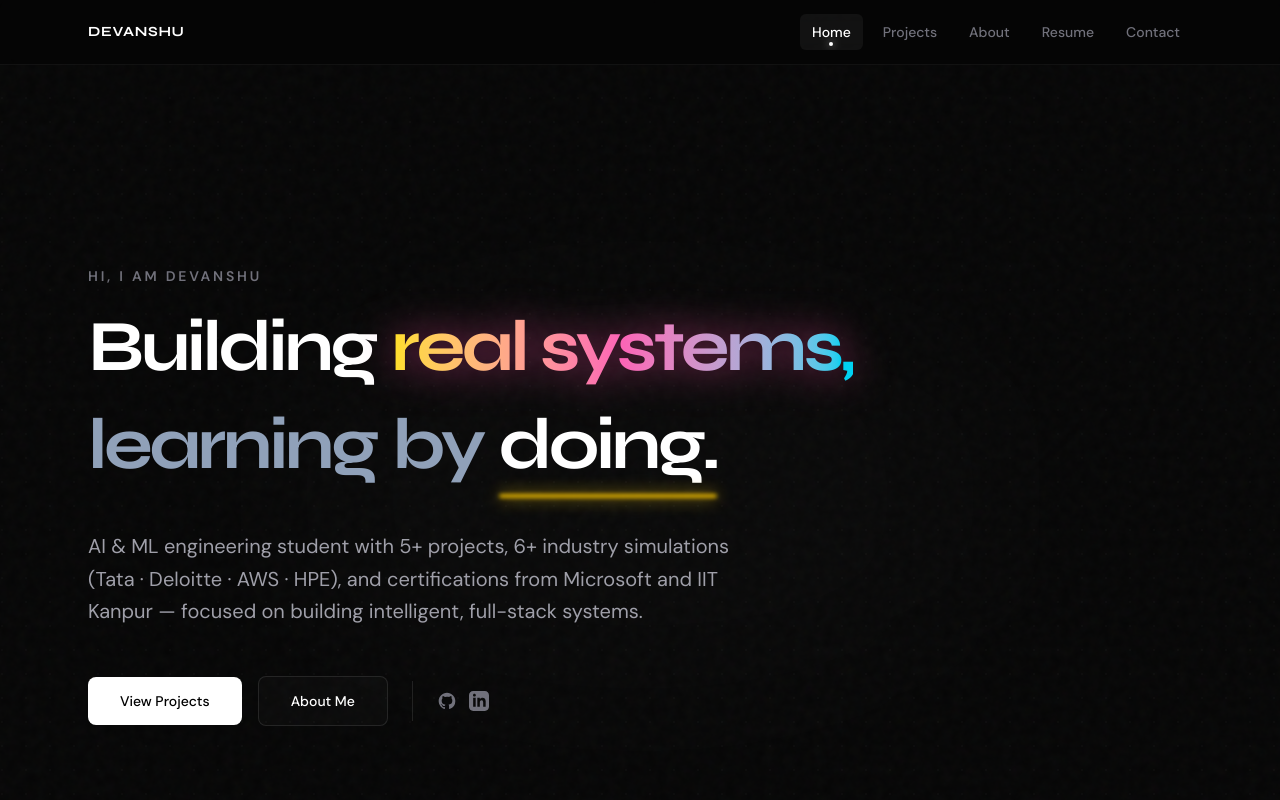
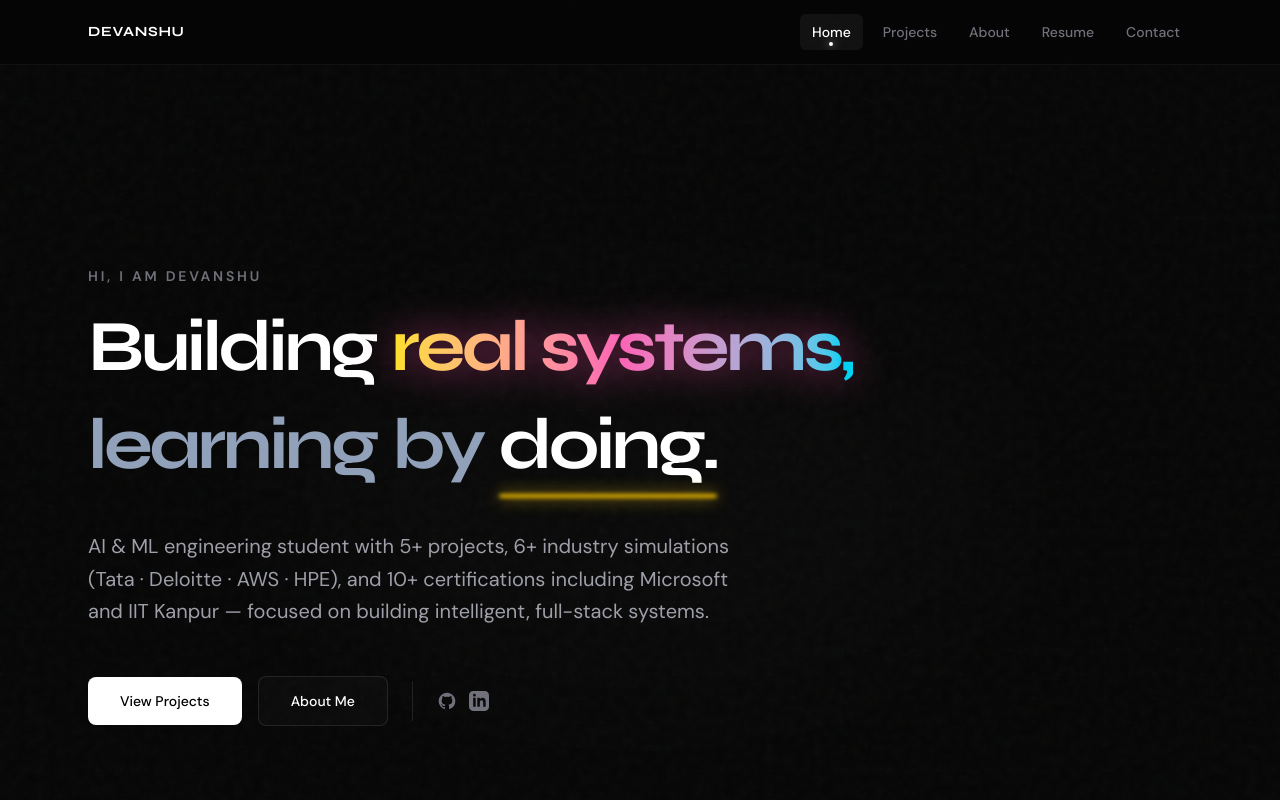
Before and after one commit to devanshu651/portfolio, a Next.js app: page / in a window 1280 px wide. Shown: the top 800 px of the page. Built offline with nearby package versions, Linux system fonts and the light colour scheme.

Commit message:
Update certification count

```diff
--- a/app/about/page.tsx
+++ b/app/about/page.tsx
@@ -19,7 +19,7 @@ export default function About() {
           </span>
           <span className="hidden sm:inline">·</span>
           <span className="flex items-center gap-2">
-            <span className="w-1.5 h-1.5 rounded-full bg-purple-500"></span> 2 Certifications
+            <span className="w-1.5 h-1.5 rounded-full bg-purple-500"></span> 10+ Certifications
           </span>
         </div>
       </div>
--- a/app/page.tsx
+++ b/app/page.tsx
@@ -22,7 +22,7 @@ export default function Home() {
             <AnimatedHeading />
 
             <p className="mt-8 text-lg md:text-xl text-zinc-400 leading-relaxed max-w-2xl font-sans">
-              AI & ML engineering student with 5+ projects, 6+ industry simulations (Tata · Deloitte · AWS · HPE), and certifications from Microsoft and IIT Kanpur — focused on building intelligent, full-stack systems.
+              AI & ML engineering student with 5+ projects, 6+ industry simulations (Tata · Deloitte · AWS · HPE), and 10+ certifications including Microsoft and IIT Kanpur — focused on building intelligent, full-stack systems.
             </p>
 
             {/* CTA */}
```
